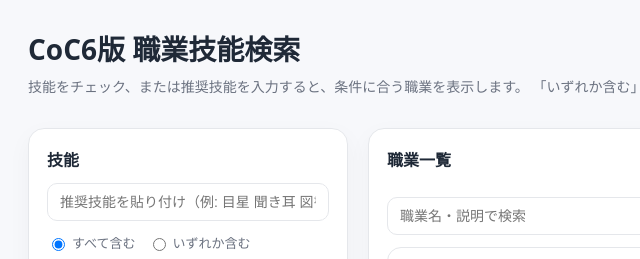
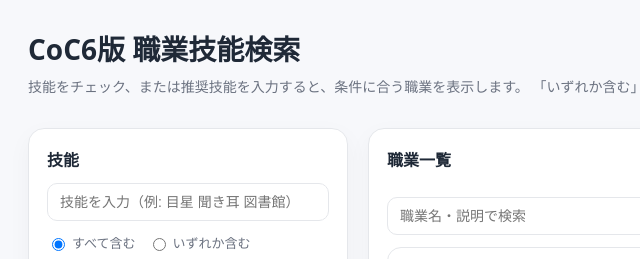
Before and after one commit to ZALF0615/coc-job-search, a plain HTML site: page index.html in a window 1280 px wide. Shown: the top 259 px of the page, 4-644 px from the left. Drawn offline with Linux system fonts and the light colour scheme.

Commit message:
Update index.html

```diff
--- a/index.html
+++ b/index.html
@@ -357,7 +357,7 @@ button:hover {
 <main class="layout">
     <aside class="panel sidebar">
         <h2 class="panel-title">技能</h2>
-        <input id="skillSearch" class="search-box" type="text" placeholder="推奨技能を貼り付け（例: 目星 聞き耳 図書館）">
+        <input id="skillSearch" class="search-box" type="text" placeholder="技能を入力（例: 目星 聞き耳 図書館）">
 
         <div class="search-mode">
 
```
